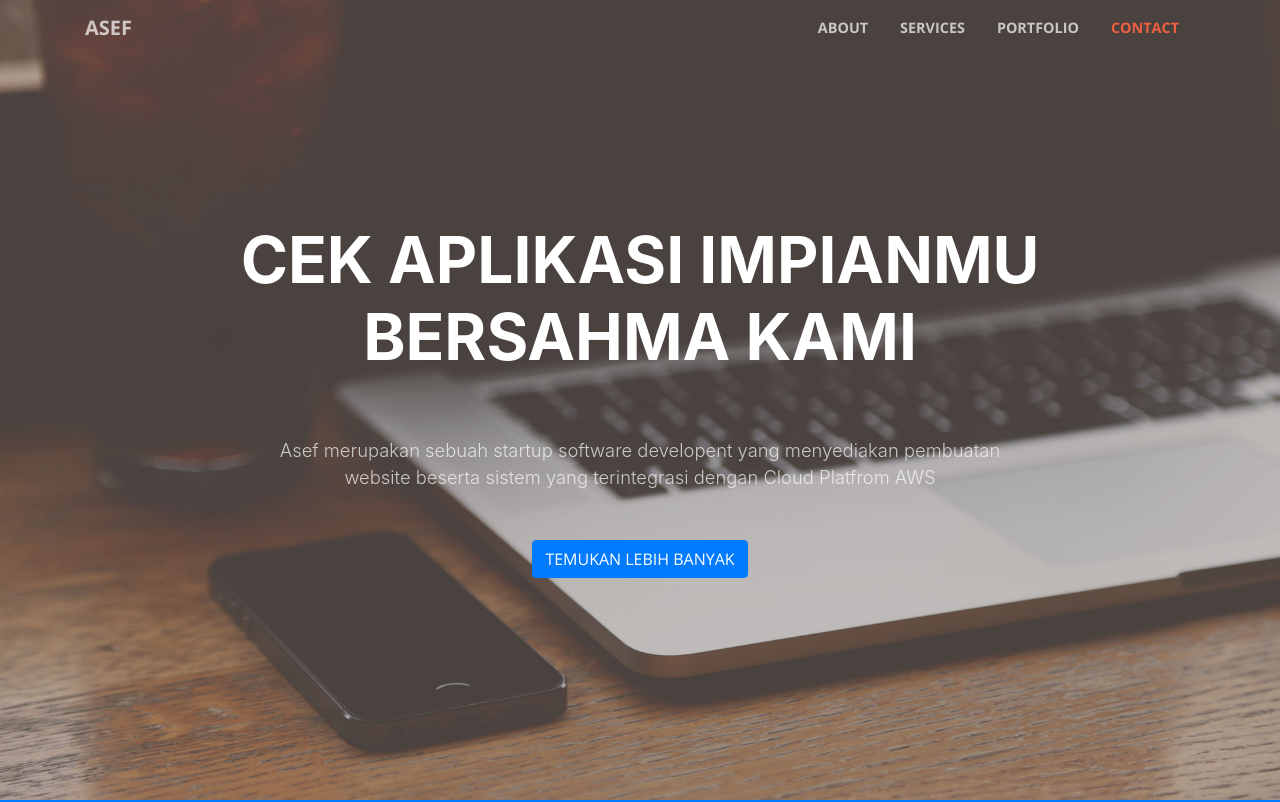
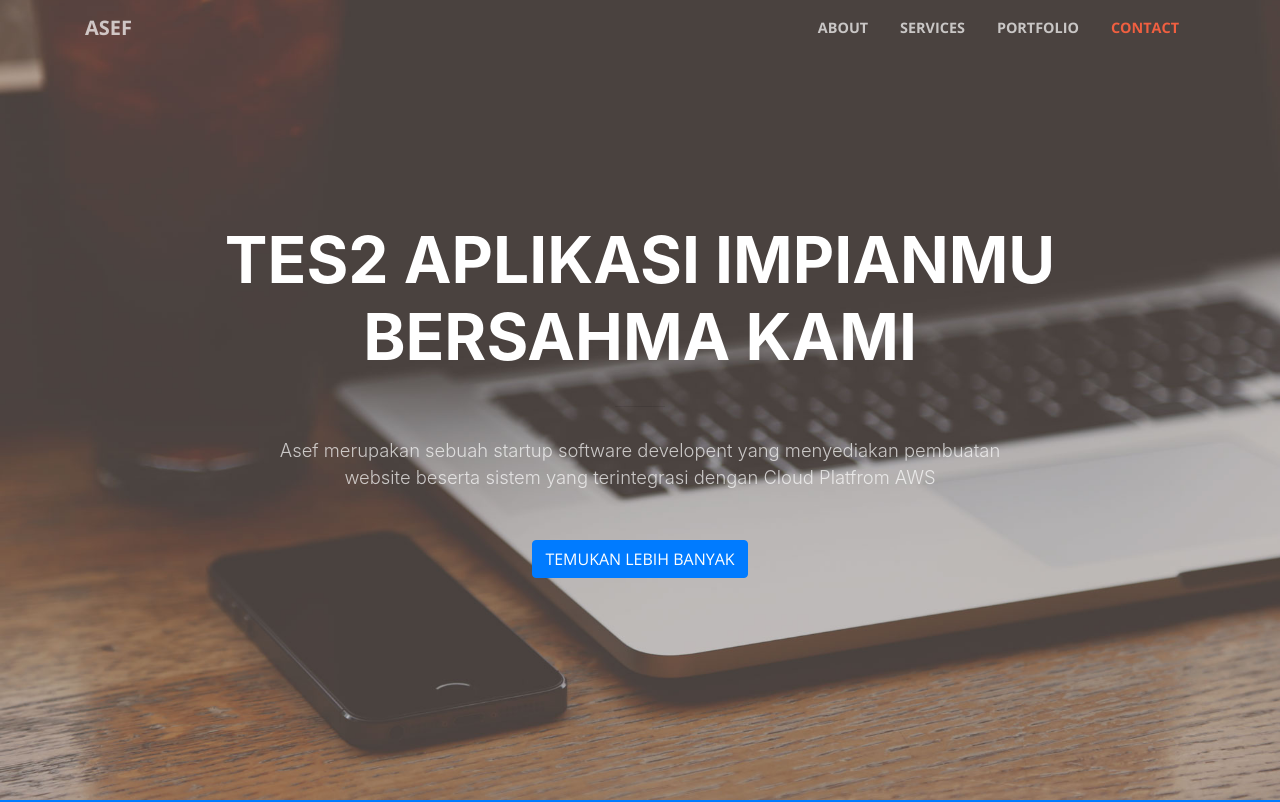
Before and after one commit to asefamarudin/landing-page, a website with bundled scripts: page index.html in a window 1280 px wide. Shown: the top 802 px of the page. Built offline with nearby package versions, Linux system fonts and the light colour scheme.

Commit message:
Update index.html

```diff
--- a/index.html
+++ b/index.html
@@ -59,7 +59,7 @@
       <div class="row">
         <div class="col-lg-10 mx-auto">
           <h1 class="text-uppercase">
-            <strong>CEK Aplikasi Impianmu bersahma kami</strong>
+            <strong>TES2 Aplikasi Impianmu bersahma kami</strong>
           </h1>
           <hr>
         </div>
```
